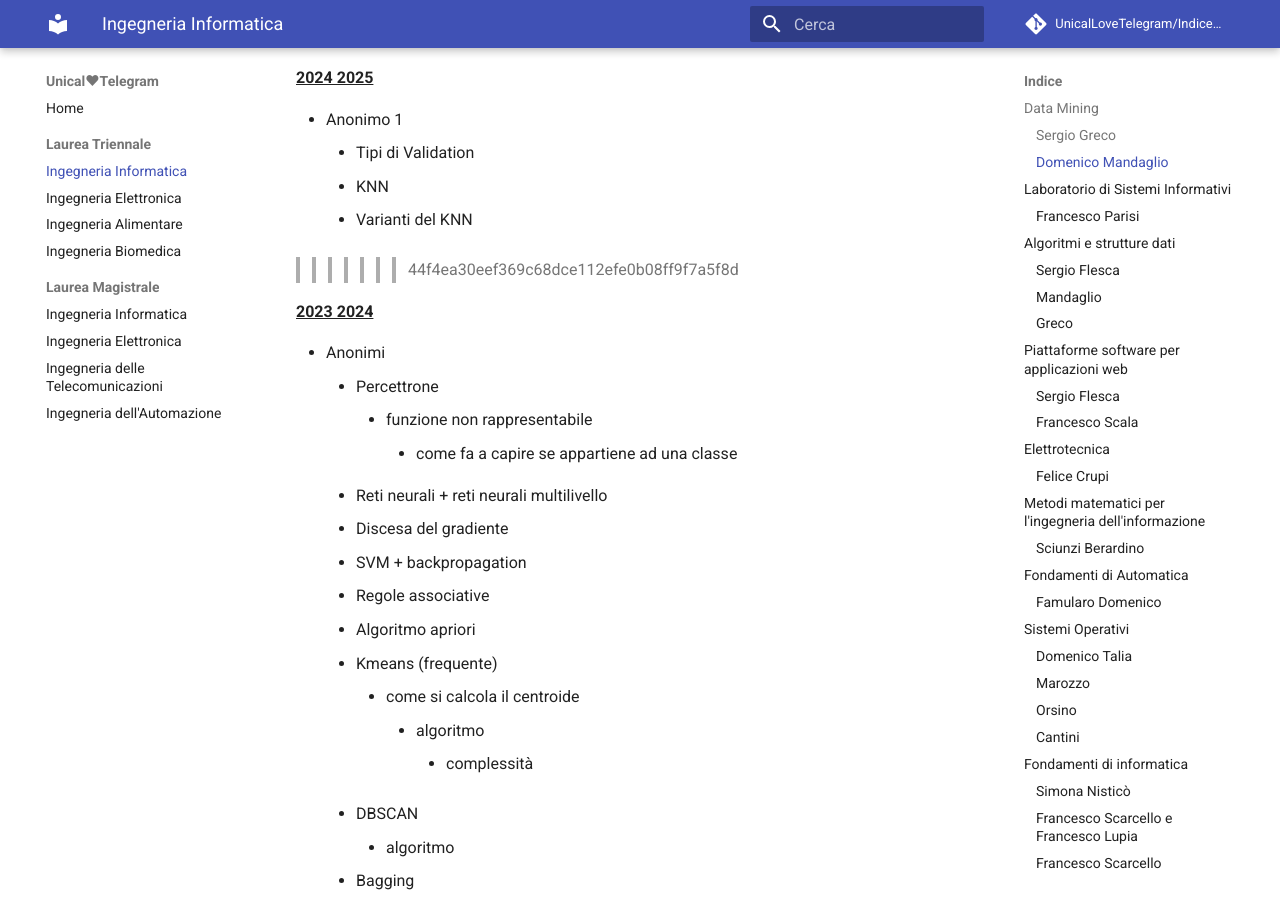
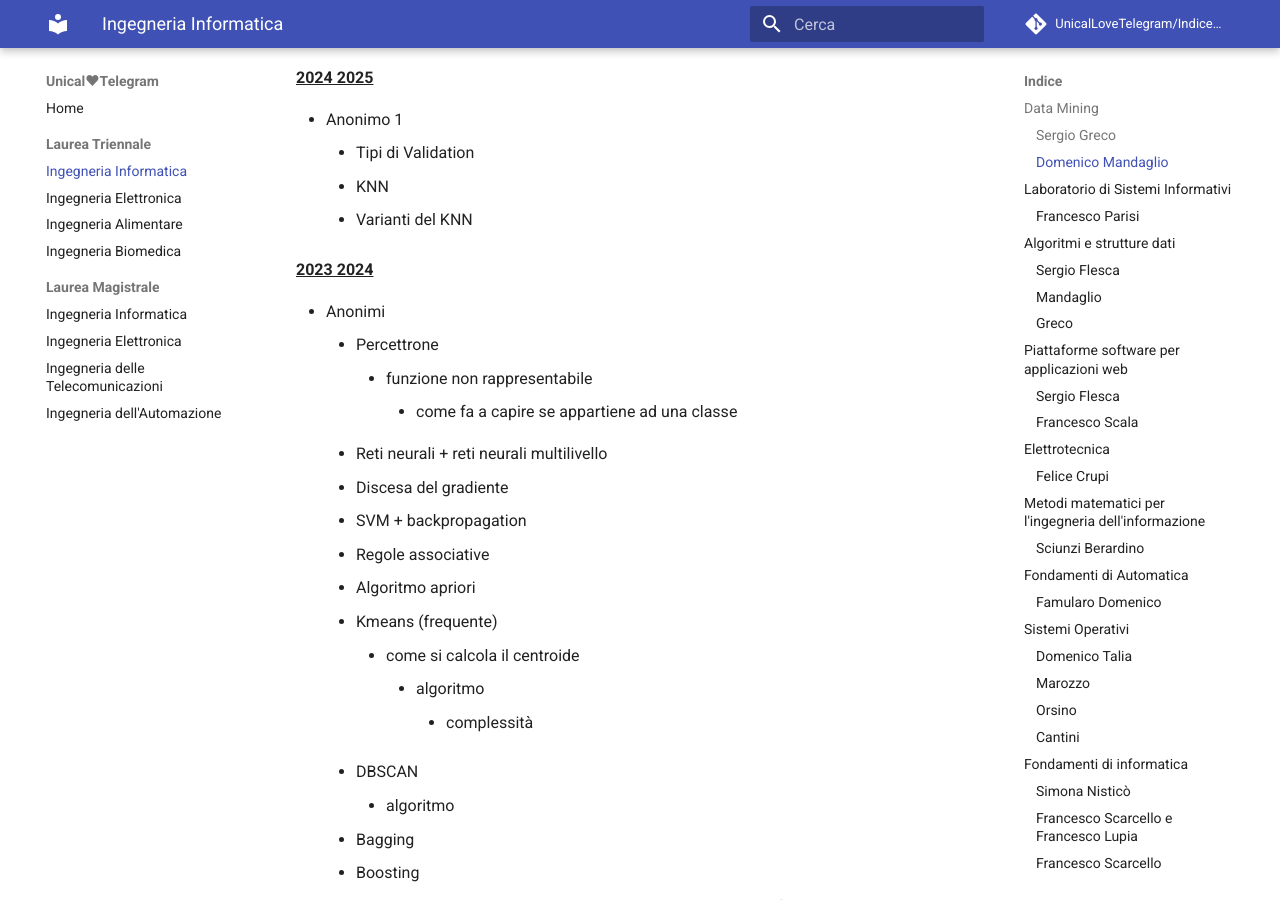
Before and after one commit to UnicalLoveTelegram/IndiceArgomentiOrale, an MkDocs documentation site: the page built from docs/laurea-triennale/ingegneria-informatica.md, in a window 1280 px wide and 900 px high, scrolled down 6610 px. Built offline with MkDocs 1.6.1 and Material for MkDocs 9.7.7, drawn with Linux system fonts in a browser that asks for light colours; comment, search, counter and statistics services are not loaded; some of the changed text lies outside the part shown.

Commit message:
rimossi marcatori GIT di merge conflict precedenti

```diff
--- a/docs/laurea-triennale/ingegneria-informatica.md
+++ b/docs/laurea-triennale/ingegneria-informatica.md
@@ -201,8 +201,6 @@ Leggi il nostro [README](https://github.com/UnicalLoveTelegram/IndiceArgomentiOr
     - KNN
     - Varianti del KNN
 
-> > > > > > > 44f4ea30eef369c68dce112efe0b08ff9f7a5f8d
-
 **<u>2023 2024</u>**
 
 - Anonimi
@@ -1832,10 +1830,6 @@ malloc(sizeof(int)*(i+1));
     - Come avviene la merge in git
     - Cos'è uno sprint -. test
 
-\=======
-
-> > > > > > > 44f4ea30eef369c68dce112efe0b08ff9f7a5f8d
-
 ### Argento Luciano
 
 **<u>2017 2018</u>**
```
